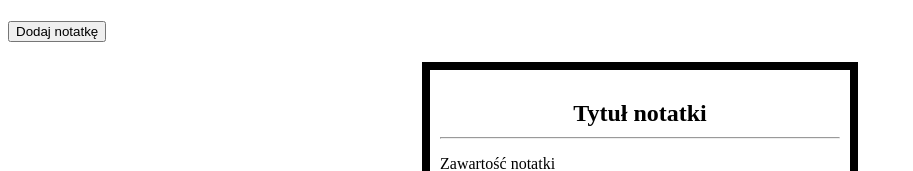
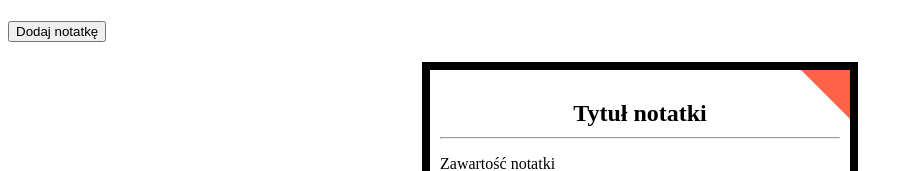
Before and after one commit to nic00la1/notatnik-react, a React (Vite) app in the folder client/notatnik/: page / in a window 1280 px wide. Shown: the part 324-495 px from the top of the page, without its empty margins (0-913 px from the left). Built offline with nearby package versions, Linux system fonts and the light colour scheme.

Commit message:
maly trojkat -> prawy gorny rog (dla estetyki)

```diff
--- a/client/notatnik/src/components/Note.jsx
+++ b/client/notatnik/src/components/Note.jsx
@@ -5,6 +5,7 @@ import React from 'react'
 const Note = () => {
   return (
     <div className='note-box'>
+        <div className='small-triangle'></div>
         <h2>Tytuł notatki</h2>
         <hr/>
         <p>Zawartość notatki</p>
--- a/client/notatnik/src/styles/Note.css
+++ b/client/notatnik/src/styles/Note.css
@@ -13,6 +13,15 @@
     margin-bottom: 10px;
 }
 
+.small-triangle {
+    background-color: tomato;
+    border-right: 50px solid transparent;
+    border-bottom: 50px solid white;
+    position: absolute;
+    top: 0;
+    right: calc(1% - 5px);
+}
+
 .button-note {
     display: block;
     padding: 10px 20px;
```
